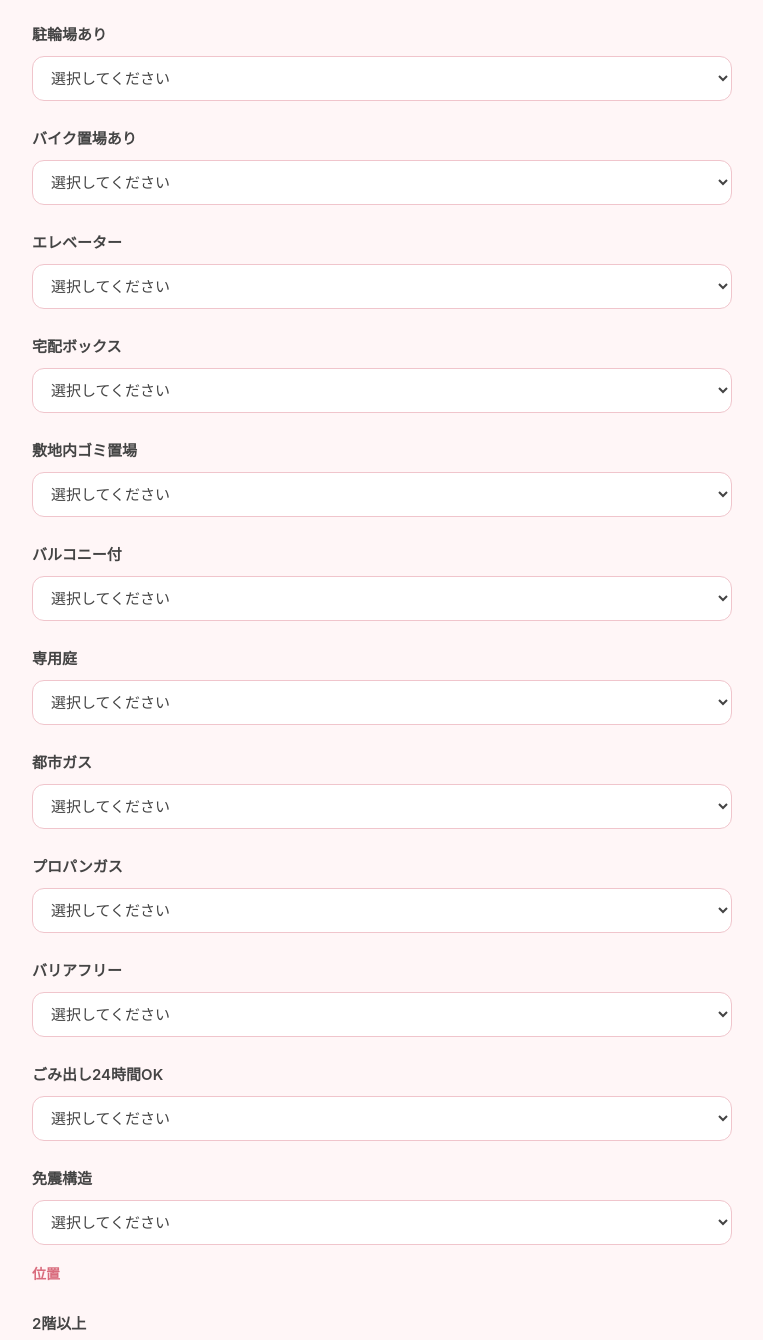
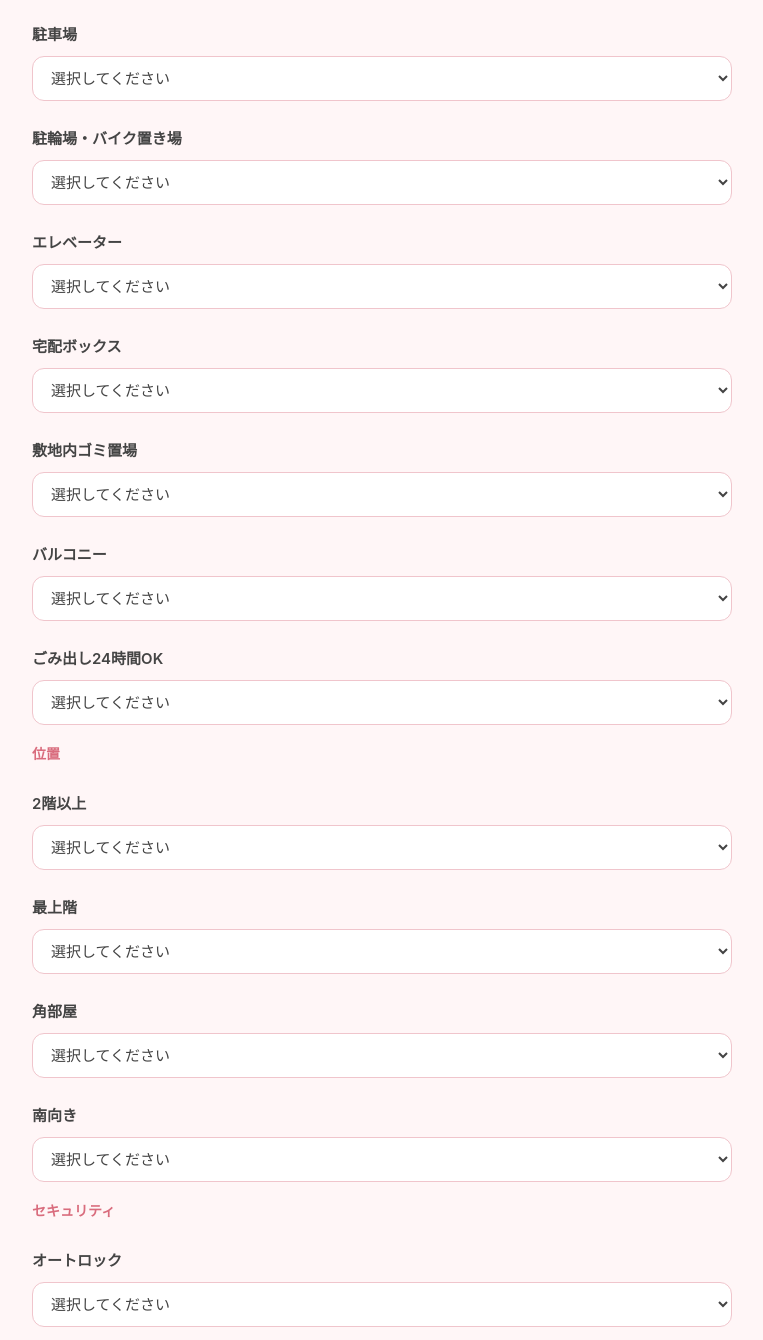
Before and after one commit to marriagesketch/-house-, a plain HTML site: page index.html in a window 1280 px wide. Shown: the part 2220-3560 px from the top of the page, without its empty margins (258-1021 px from the left). Drawn offline with Linux system fonts and the light colour scheme.

Commit message:
Update index.html

```diff
--- a/index.html
+++ b/index.html
@@ -82,14 +82,14 @@
 
 <label class="sub-label">建物設備</label>
 
-<label>駐輪場あり</label>
-<select id="q4_駐輪場あり">
+<label>駐車場</label>
+<select id="q4_駐車場">
   <option value="">選択してください</option>
   <option>必須</option><option>できれば満たしてほしい</option><option>現在の住まいは満たしているがなくてもよい</option><option>こだわらない</option><option>満たさない方がよい</option>
 </select>
 
-<label>バイク置場あり</label>
-<select id="q4_バイク置場あり">
+<label>駐輪場・バイク置き場</label>
+<select id="q4_駐輪場・バイク置き場">
   <option value="">選択してください</option>
   <option>必須</option><option>できれば満たしてほしい</option><option>現在の住まいは満たしているがなくてもよい</option><option>こだわらない</option><option>満たさない方がよい</option>
 </select>
@@ -112,44 +112,14 @@
   <option>必須</option><option>できれば満たしてほしい</option><option>現在の住まいは満たしているがなくてもよい</option><option>こだわらない</option><option>満たさない方がよい</option>
 </select>
 
-<label>バルコニー付</label>
-<select id="q4_バルコニー付">
-  <option value="">選択してください</option>
-  <option>必須</option><option>できれば満たしてほしい</option><option>現在の住まいは満たしているがなくてもよい</option><option>こだわらない</option><option>満たさない方がよい</option>
-</select>
-
-<label>専用庭</label>
-<select id="q4_専用庭">
-  <option value="">選択してください</option>
-  <option>必須</option><option>できれば満たしてほしい</option><option>現在の住まいは満たしているがなくてもよい</option><option>こだわらない</option><option>満たさない方がよい</option>
-</select>
-
-<label>都市ガス</label>
-<select id="q4_都市ガス">
-  <option value="">選択してください</option>
-  <option>必須</option><option>できれば満たしてほしい</option><option>現在の住まいは満たしているがなくてもよい</option><option>こだわらない</option><option>満たさない方がよい</option>
-</select>
-
-<label>プロパンガス</label>
-<select id="q4_プロパンガス">
-  <option value="">選択してください</option>
-  <option>必須</option><option>できれば満たしてほしい</option><option>現在の住まいは満たしているがなくてもよい</option><option>こだわらない</option><option>満たさない方がよい</option>
-</select>
-
-<label>バリアフリー</label>
-<select id="q4_バリアフリー">
+<label>バルコニー</label>
+<select id="q4_バルコニー">
   <option value="">選択してください</option>
   <option>必須</option><option>できれば満たしてほしい</option><option>現在の住まいは満たしているがなくてもよい</option><option>こだわらない</option><option>満たさない方がよい</option>
 </select>
 
 <label>ごみ出し24時間OK</label>
 <select id="q4_ごみ出し24時間OK">
-  <option value="">選択してください</option>
-  <option>必須</option><option>できれば満たしてほしい</option><option>現在の住まいは満たしているがなくてもよい</option><option>こだわらない</option><option>満たさない方がよい</option>
-</select>
-
-<label>免震構造</label>
-<select id="q4_免震構造">
   <option value="">選択してください</option>
   <option>必須</option><option>できれば満たしてほしい</option><option>現在の住まいは満たしているがなくてもよい</option><option>こだわらない</option><option>満たさない方がよい</option>
 </select>
```
